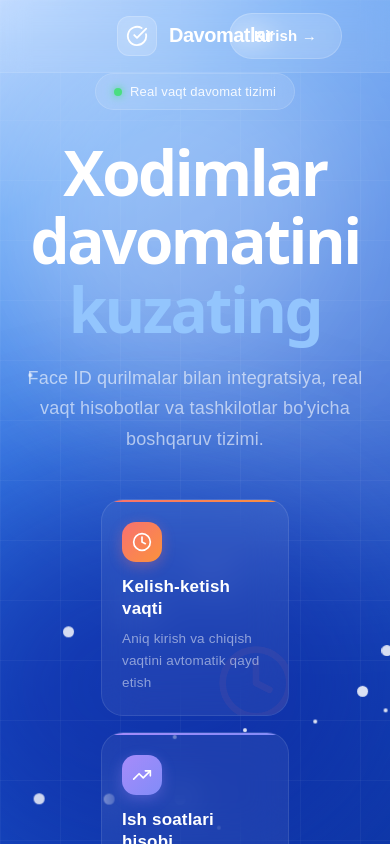
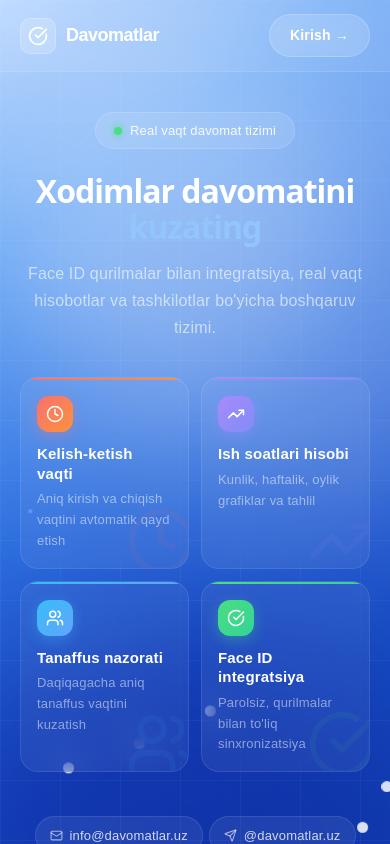
Before and after one commit to bekasadbe/server-project, a React app in the folder frontend/: page / in a window 390 px wide. Built offline with nearby package versions, Linux system fonts and the light colour scheme; the HTML template or start-up script is replaced by a standard one.

Commit message:
fix: mobile responsive landing page - scroll, header, cards grid

```diff
--- a/frontend/src/pages/Login.jsx
+++ b/frontend/src/pages/Login.jsx
@@ -26,7 +26,7 @@ export default function Login({ onLogin }) {
 
   return (
     <div style={{
-      width:'100vw', height:'100vh', overflow:'hidden', position:'relative',
+      width:'100vw', minHeight:'100vh', overflowY:'auto', overflowX:'hidden', position:'relative',
       background:'linear-gradient(145deg, #bdd9ff 0%, #5a9ef5 20%, #2d6fe0 45%, #1a52cc 65%, #0f3aaa 100%)',
       display:'flex', flexDirection:'column',
     }}>
@@ -60,22 +60,22 @@ export default function Login({ onLogin }) {
       </div>
 
       {/* Header */}
-      <header style={{ position:'relative', zIndex:10, display:'flex', justifyContent:'center', alignItems:'center', padding:'16px 48px', background:'rgba(255,255,255,0.07)', backdropFilter:'blur(14px)', borderBottom:'1px solid rgba(255,255,255,0.1)' }}>
-        {/* Logo — markazda */}
-        <div style={{ display:'flex', alignItems:'center', gap:'12px' }}>
-          <div style={{ width:'40px', height:'40px', borderRadius:'12px', background:'rgba(255,255,255,0.15)', backdropFilter:'blur(10px)', border:'1px solid rgba(255,255,255,0.2)', display:'flex', alignItems:'center', justifyContent:'center' }}>
-            <CheckCircle size={22} color="white"/>
+      <header style={{ position:'relative', zIndex:10, display:'flex', justifyContent:'space-between', alignItems:'center', padding:'14px 20px', background:'rgba(255,255,255,0.07)', backdropFilter:'blur(14px)', borderBottom:'1px solid rgba(255,255,255,0.1)', flexShrink:0 }}>
+        {/* Logo */}
+        <div style={{ display:'flex', alignItems:'center', gap:'10px' }}>
+          <div style={{ width:'36px', height:'36px', borderRadius:'10px', background:'rgba(255,255,255,0.15)', backdropFilter:'blur(10px)', border:'1px solid rgba(255,255,255,0.2)', display:'flex', alignItems:'center', justifyContent:'center', flexShrink:0 }}>
+            <CheckCircle size={20} color="white"/>
           </div>
-          <span style={{ fontSize:'20px', fontWeight:700, color:'white', letterSpacing:'-0.5px' }}>Davomatlar</span>
+          <span style={{ fontSize:'18px', fontWeight:700, color:'white', letterSpacing:'-0.5px' }}>Davomatlar</span>
         </div>
 
-        {/* Kirish tugmasi — o'ng tomonda absolute */}
-        <button onClick={openModal} style={{ position:'absolute', right:'48px',
-          display:'flex', alignItems:'center', gap:'8px',
+        {/* Kirish tugmasi */}
+        <button onClick={openModal} style={{
+          display:'flex', alignItems:'center', gap:'6px',
           background:'rgba(255,255,255,0.12)', backdropFilter:'blur(12px)',
           border:'1px solid rgba(255,255,255,0.2)', borderRadius:'50px',
-          padding:'10px 24px', color:'white', fontSize:'15px', fontWeight:600,
-          cursor:'pointer', transition:'all 0.2s',
+          padding:'9px 20px', color:'white', fontSize:'14px', fontWeight:600,
+          cursor:'pointer', transition:'all 0.2s', flexShrink:0,
         }}
           onMouseEnter={e => e.currentTarget.style.background='rgba(255,255,255,0.2)'}
           onMouseLeave={e => e.currentTarget.style.background='rgba(255,255,255,0.12)'}
@@ -84,25 +84,25 @@ export default function Login({ onLogin }) {
         </button>
       </header>
 
-      {/* Hero — markazda */}
-      <main style={{ flex:1, position:'relative', zIndex:10, display:'flex', flexDirection:'column', alignItems:'center', justifyContent:'center', textAlign:'center', padding:'0 24px' }}>
+      {/* Hero */}
+      <main style={{ flex:1, position:'relative', zIndex:10, display:'flex', flexDirection:'column', alignItems:'center', justifyContent:'center', textAlign:'center', padding:'40px 20px 32px' }}>
 
-        <div style={{ display:'inline-flex', alignItems:'center', gap:'8px', background:'rgba(255,255,255,0.1)', backdropFilter:'blur(10px)', border:'1px solid rgba(255,255,255,0.15)', borderRadius:'50px', padding:'6px 18px', marginBottom:'28px' }}>
-          <div style={{ width:'8px', height:'8px', borderRadius:'50%', background:'#4ade80', boxShadow:'0 0 8px #4ade80' }}/>
+        <div style={{ display:'inline-flex', alignItems:'center', gap:'8px', background:'rgba(255,255,255,0.1)', backdropFilter:'blur(10px)', border:'1px solid rgba(255,255,255,0.15)', borderRadius:'50px', padding:'6px 18px', marginBottom:'24px' }}>
+          <div style={{ width:'8px', height:'8px', borderRadius:'50%', background:'#4ade80', boxShadow:'0 0 8px #4ade80', flexShrink:0 }}/>
           <span style={{ fontSize:'13px', color:'rgba(255,255,255,0.9)', fontWeight:500 }}>Real vaqt davomat tizimi</span>
         </div>
 
-        <h1 style={{ margin:'0 0 20px', fontSize:'62px', fontWeight:800, color:'white', lineHeight:1.1, letterSpacing:'-2.5px', maxWidth:'700px' }}>
+        <h1 className="hero-title" style={{ margin:'0 0 16px', fontWeight:800, color:'white', lineHeight:1.1, letterSpacing:'-1.5px', maxWidth:'700px' }}>
           Xodimlar davomatini<br/>
           <span style={{ color:'#93c5fd' }}>kuzating</span>
         </h1>
 
-        <p style={{ margin:'0 0 44px', fontSize:'18px', color:'rgba(255,255,255,0.6)', lineHeight:1.7, maxWidth:'480px' }}>
+        <p style={{ margin:'0 0 36px', fontSize:'16px', color:'rgba(255,255,255,0.6)', lineHeight:1.7, maxWidth:'420px' }}>
           Face ID qurilmalar bilan integratsiya, real vaqt hisobotlar va tashkilotlar bo'yicha boshqaruv tizimi.
         </p>
 
         {/* Feature kartochkalari */}
-        <div style={{ display:'flex', gap:'16px', flexWrap:'wrap', justifyContent:'center', maxWidth:'900px' }}>
+        <div className="cards-grid" style={{ display:'grid', gap:'12px', width:'100%', maxWidth:'860px' }}>
           {[
             { icon: Clock,       color:'#f87171', grad:'#f87171,#fb923c', title:'Kelish-ketish vaqti',  desc:"Aniq kirish va chiqish vaqtini avtomatik qayd etish" },
             { icon: TrendingUp,  color:'#a78bfa', grad:'#a78bfa,#818cf8', title:'Ish soatlari hisobi',  desc:'Kunlik, haftalik, oylik grafiklar va tahlil' },
@@ -114,10 +114,9 @@ export default function Login({ onLogin }) {
               background:'rgba(255,255,255,0.06)',
               backdropFilter:'blur(20px)',
               border:'1px solid rgba(255,255,255,0.1)',
-              borderRadius:'22px',
-              padding:'22px 20px 20px',
-              width:'188px', textAlign:'left',
-              boxShadow:`0 0 0 0 ${color}`,
+              borderRadius:'18px',
+              padding:'18px 16px 16px',
+              textAlign:'left',
               transition:'transform 0.2s, box-shadow 0.2s',
               animation:`cardIn 0.5s ${i*0.1}s both`,
               cursor:'default',
@@ -125,18 +124,15 @@ export default function Login({ onLogin }) {
               onMouseEnter={e => { e.currentTarget.style.transform='translateY(-4px)'; e.currentTarget.style.boxShadow=`0 8px 32px ${color}44` }}
               onMouseLeave={e => { e.currentTarget.style.transform='translateY(0)';    e.currentTarget.style.boxShadow='none' }}
             >
-              {/* Yuqori gradient chiziq */}
-              <div style={{ position:'absolute', top:0, left:0, right:0, height:'2px', background:`linear-gradient(90deg,${grad})`, borderRadius:'22px 22px 0 0' }}/>
-              {/* Fon icon */}
+              <div style={{ position:'absolute', top:0, left:0, right:0, height:'2px', background:`linear-gradient(90deg,${grad})`, borderRadius:'18px 18px 0 0' }}/>
               <div style={{ position:'absolute', right:'-8px', bottom:'-8px', opacity:0.07 }}>
-                <Icon size={80} color={color}/>
+                <Icon size={70} color={color}/>
               </div>
-              {/* Icon */}
-              <div style={{ width:'40px', height:'40px', borderRadius:'14px', background:`linear-gradient(135deg,${grad})`, display:'flex', alignItems:'center', justifyContent:'center', marginBottom:'14px', boxShadow:`0 4px 14px ${color}55` }}>
-                <Icon size={20} color="white"/>
+              <div style={{ width:'36px', height:'36px', borderRadius:'12px', background:`linear-gradient(135deg,${grad})`, display:'flex', alignItems:'center', justifyContent:'center', marginBottom:'12px', boxShadow:`0 4px 14px ${color}55` }}>
+                <Icon size={18} color="white"/>
               </div>
-              <div style={{ fontSize:'17px', fontWeight:700, color:'white', marginBottom:'8px', lineHeight:1.3 }}>{title}</div>
-              <div style={{ fontSize:'13.5px', color:'rgba(255,255,255,0.5)', lineHeight:1.65 }}>{desc}</div>
+              <div style={{ fontSize:'15px', fontWeight:700, color:'white', marginBottom:'6px', lineHeight:1.3 }}>{title}</div>
+              <div style={{ fontSize:'13px', color:'rgba(255,255,255,0.5)', lineHeight:1.6 }}>{desc}</div>
             </div>
           ))}
         </div>
@@ -151,7 +147,7 @@ export default function Login({ onLogin }) {
           display:'flex', alignItems:'center', justifyContent:'center',
           animation:'fadeIn 0.2s ease',
         }} onClick={e => e.target === e.currentTarget && setShowModal(false)}>
-          <div style={{
+          <div className="login-modal" style={{
             width:'420px', background:'rgba(15,31,92,0.85)', backdropFilter:'blur(32px)',
             border:'1px solid rgba(255,255,255,0.15)', borderRadius:'28px',
             padding:'40px', boxShadow:'0 40px 80px rgba(0,0,0,0.5)',
@@ -244,12 +240,32 @@ export default function Login({ onLogin }) {
 
       <style>{`
         @keyframes spin     { to { transform: rotate(360deg) } }
-        @keyframes floatCard{ 0%,100%{ transform:translateY(0) } 50%{ transform:translateY(-12px) } }
         @keyframes fadeIn   { from{ opacity:0 } to{ opacity:1 } }
         @keyframes slideUp  { from{ opacity:0; transform:translateY(20px) } to{ opacity:1; transform:translateY(0) } }
         @keyframes cardIn   { from{ opacity:0; transform:translateY(16px) } to{ opacity:1; transform:translateY(0) } }
         @keyframes floatUp  { 0%{ transform:translateY(0) translateX(0); opacity:0 } 10%{ opacity:1 } 90%{ opacity:0.6 } 100%{ transform:translateY(-110vh) translateX(30px); opacity:0 } }
         input::placeholder  { color: rgba(255,255,255,0.2) }
+
+        /* Desktop: 4 ustun */
+        .cards-grid { grid-template-columns: repeat(4, 1fr); }
+        .hero-title  { font-size: 58px; }
+
+        /* Tablet: 2 ustun */
+        @media (max-width: 768px) {
+          .cards-grid { grid-template-columns: repeat(2, 1fr) !important; }
+          .hero-title  { font-size: 38px !important; letter-spacing: -1px !important; }
+        }
+
+        /* Mobil: 2 ustun (kichik) */
+        @media (max-width: 480px) {
+          .cards-grid { grid-template-columns: repeat(2, 1fr) !important; }
+          .hero-title  { font-size: 32px !important; }
+        }
+
+        /* Login modal mobilga moslash */
+        @media (max-width: 480px) {
+          .login-modal { width: calc(100vw - 32px) !important; padding: 28px 20px !important; border-radius: 20px !important; }
+        }
       `}</style>
     </div>
   )
```
